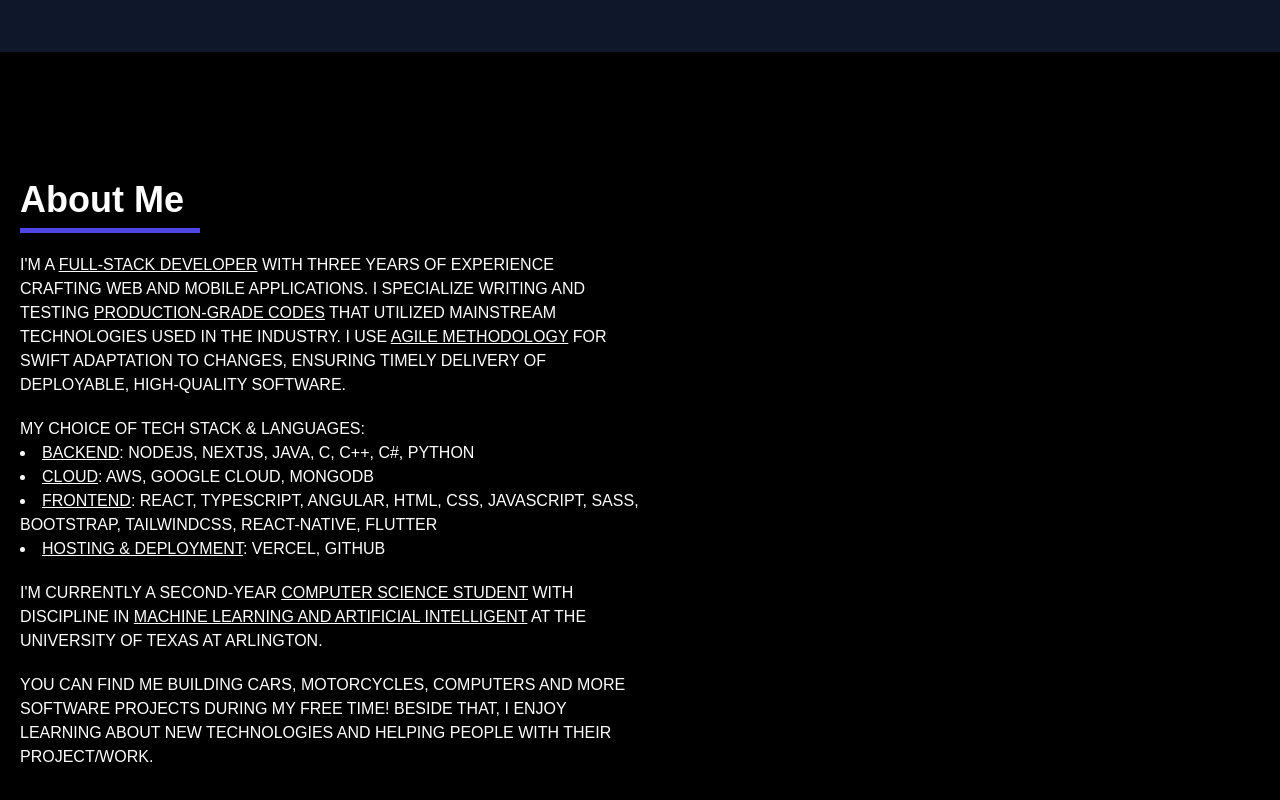
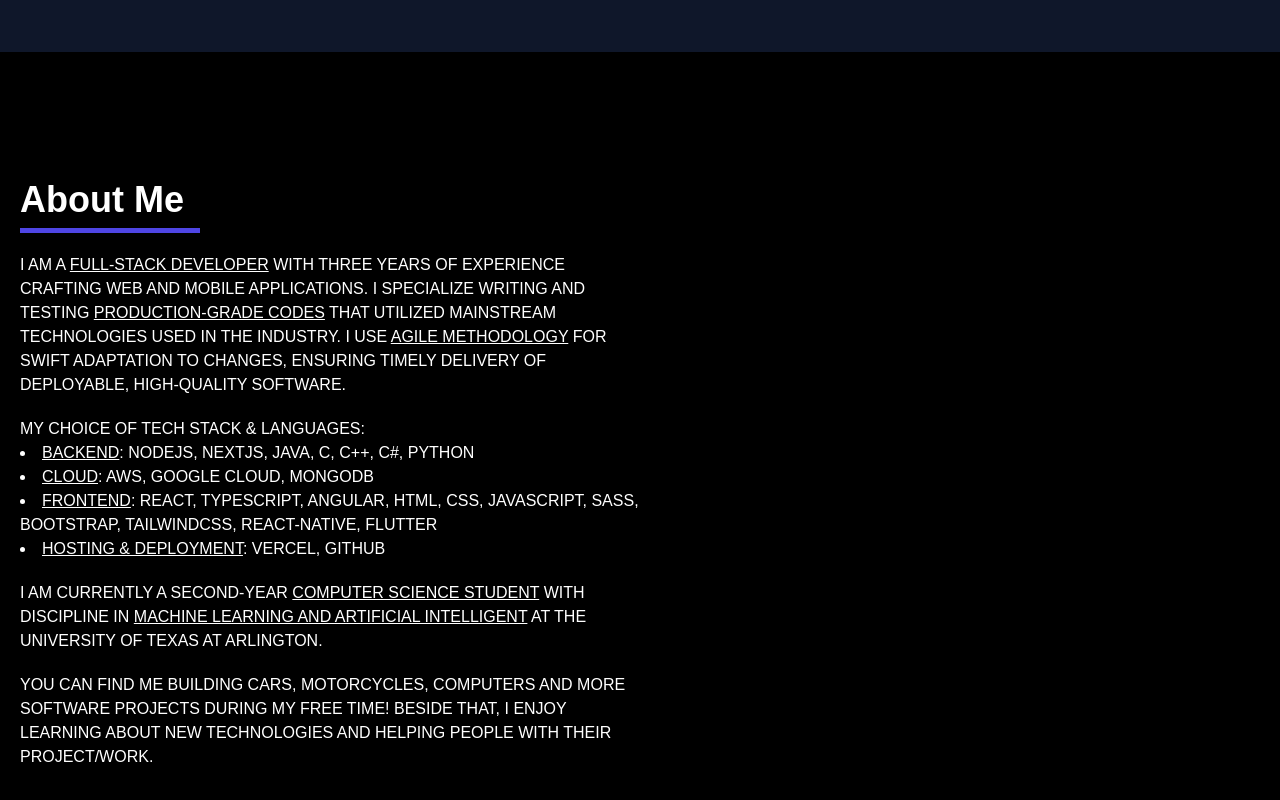
Before and after one commit to tienthedev/v2.tienl.dev, a Next.js app: page / in a window 1280 px wide. Shown: the part 548-1348 px from the top of the page. Built offline with nearby package versions, Linux system fonts and the light colour scheme; a web font is replaced by a local one.

Commit message:
fixed 2 typo for ABOUT ME deployment

```diff
--- a/src/components/About/About.tsx
+++ b/src/components/About/About.tsx
@@ -10,7 +10,7 @@ const About: React.FC = () => {
           </h2>
 
           <p className="pb-5 uppercase">
-          I'm a <span className="underline">full-stack developer</span> with three years of experience crafting web and mobile applications.
+          I am a <span className="underline">full-stack developer</span> with three years of experience crafting web and mobile applications.
           I specialize writing and testing <span className="underline">production-grade codes</span> that utilized mainstream technologies used in the industry.
           I use <span className="underline">agile methodology</span> for swift adaptation to changes, ensuring timely delivery of deployable, high-quality software.
           </p>
@@ -28,7 +28,7 @@ const About: React.FC = () => {
           </p>
 
           <p className="pb-5 uppercase">
-            i'm currently a second-year <span className="underline">computer science student</span> with discipline in <span className="underline">machine learning and artificial intelligent</span> at the university of texas at arlington.
+            i am currently a second-year <span className="underline">computer science student</span> with discipline in <span className="underline">machine learning and artificial intelligent</span> at the university of texas at arlington.
           </p>
           <p className="pb-5 uppercase">
             you can find me building cars, motorcycles, computers and more software projects during my free time!
```
